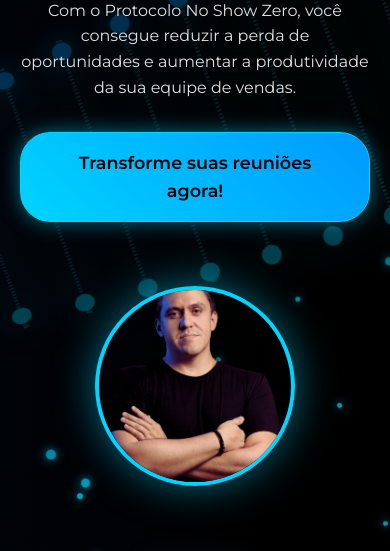
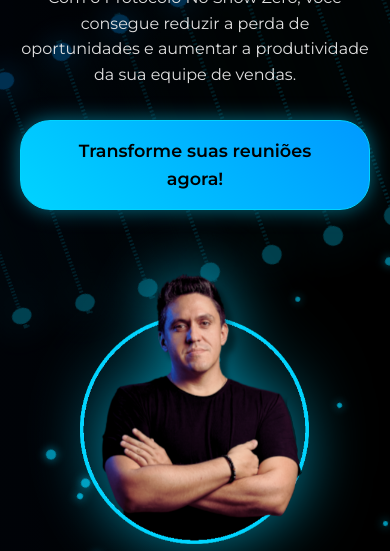
Before and after one commit to midia-hawk/LP-Protocolo-No-Show, a plain HTML site: page index.html in a window 390 px wide. Shown: the part 285-836 px from the top of the page. Drawn offline with nearby package versions, Linux system fonts and the light colour scheme.

Commit message:
atualização da imagem hero

```diff
--- a/index.html
+++ b/index.html
@@ -45,9 +45,7 @@
                     <a href="#contato" class="cta-button-large">Transforme suas reuniões agora!</a>
                 </div>
                 <div class="hero-image">
-                    <div class="profile-circle">
-                        <img src="assets/rhulian.png" alt="Rhulian - Especialista em vendas">
-                    </div>
+                    <img src="assets/rhulian_hero.png" alt="Rhulian - Especialista em vendas" class="hero-profile-image">
                 </div>
             </div>
         </div>
--- a/styles.css
+++ b/styles.css
@@ -1264,3 +1264,38 @@ html {
     min-width: 50%;
   }
 }
+
+/* Hero Profile Image */
+.hero-profile-image {
+  width: 100%;
+  max-width: 400px;
+  height: auto;
+  filter: drop-shadow(0 0 30px rgba(0, 212, 255, 0.6));
+  transition: all 0.3s ease;
+  animation: heroGlow 3s ease-in-out infinite alternate;
+}
+
+.hero-profile-image:hover {
+  filter: drop-shadow(0 0 50px rgba(0, 212, 255, 0.8));
+  transform: scale(1.05);
+}
+
+@keyframes heroGlow {
+  0% {
+    filter: drop-shadow(0 0 30px rgba(0, 212, 255, 0.6));
+  }
+  100% {
+    filter: drop-shadow(0 0 40px rgba(0, 212, 255, 0.9));
+  }
+}
+
+/* Hide old profile circle */
+.profile-circle {
+  display: none;
+}
+
+@media (max-width: 768px) {
+  .hero-profile-image {
+    max-width: 300px;
+  }
+}
```
Also changed, not shown: assets/rhulian_hero.png (added).
